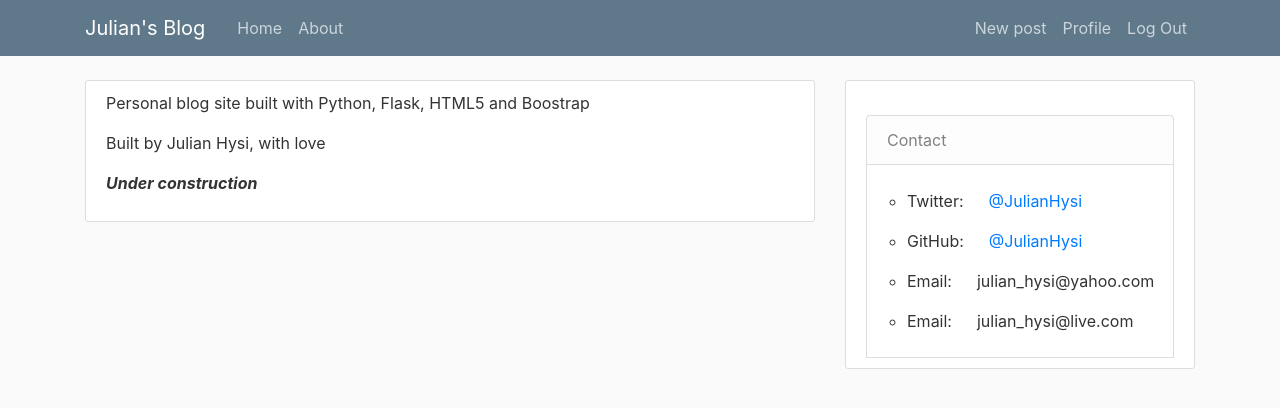
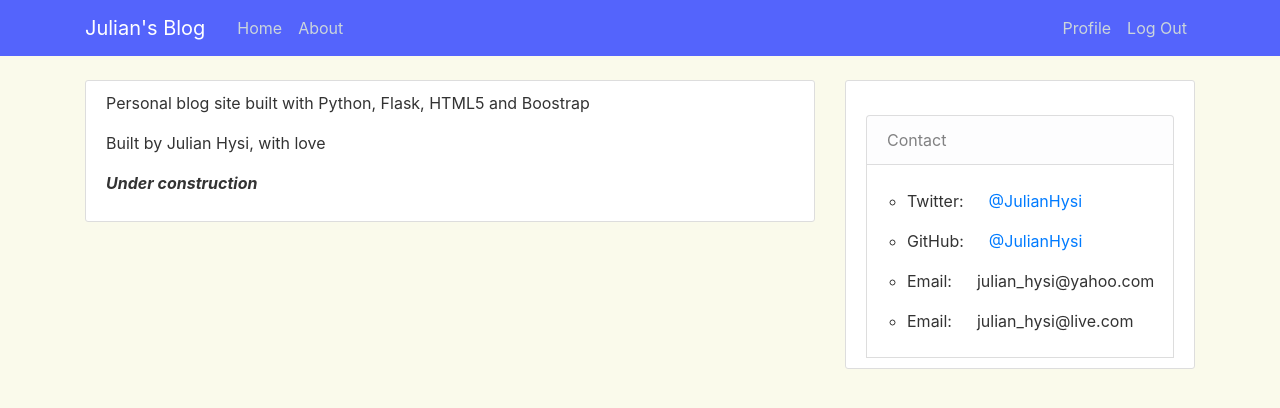
Before and after one commit to JulianHysi/personal-blog, a Flask app: page /about in a window 1280 px wide. Shown: the top 408 px of the page. Run offline with Flask 2, Linux system fonts and the light colour scheme; the visitor is signed in with stand-in values (Sample User, id 1); data comes from the database, SQL or seed files in the repository; both versions use the stored data as it was after the commit; some libraries are stand-ins or nearby versions.

Commit message:
Removed the ability of other users (except me) to create posts

```diff
--- a/personal_blog/routes.py
+++ b/personal_blog/routes.py
@@ -101,6 +101,8 @@ def account():
 @app.route("/post/new", methods=['GET', 'POST'])
 @login_required
 def new_post():
+    if current_user.username != 'julian97': #only one user will be allowed to create posts
+        abort(403)
     form = PostForm()
     if form.validate_on_submit():
         post = Post(title=form.title.data, content=form.content.data, author=current_user)
--- a/personal_blog/static/main.css
+++ b/personal_blog/static/main.css
@@ -1,5 +1,5 @@
 body {
-    background: #fafafa;
+    background: #fafaeb;
     color: #333333;
     margin-top: 5rem;
   }
@@ -9,7 +9,7 @@ body {
   }
 
   .bg-steel {
-    background-color: #5f788a;
+    background-color: #5464fc;
   }
 
   .site-header .navbar-nav .nav-link {
--- a/personal_blog/templates/layout.html
+++ b/personal_blog/templates/layout.html
@@ -33,7 +33,9 @@
                         <!-- Navbar Right Side -->
                         <div class="navbar-nav">
                         {% if current_user.is_authenticated %}
-                            <a class="nav-item nav-link" href="{{ url_for('new_post') }}">New post</a>
+                            {% if current_user.username == 'julian97' %} <!-- show the New Post option only when it's me who is logged in -->
+                                <a class="nav-item nav-link" href="{{ url_for('new_post') }}">New post</a>
+                            {% endif %}
                             <a class="nav-item nav-link" href="{{ url_for('account') }}">Profile</a>
                             <a class="nav-item nav-link" href="{{ url_for('logout') }}">Log Out</a>
                         {% else %}
```
Also changed, not shown: personal_blog/blog.db.
